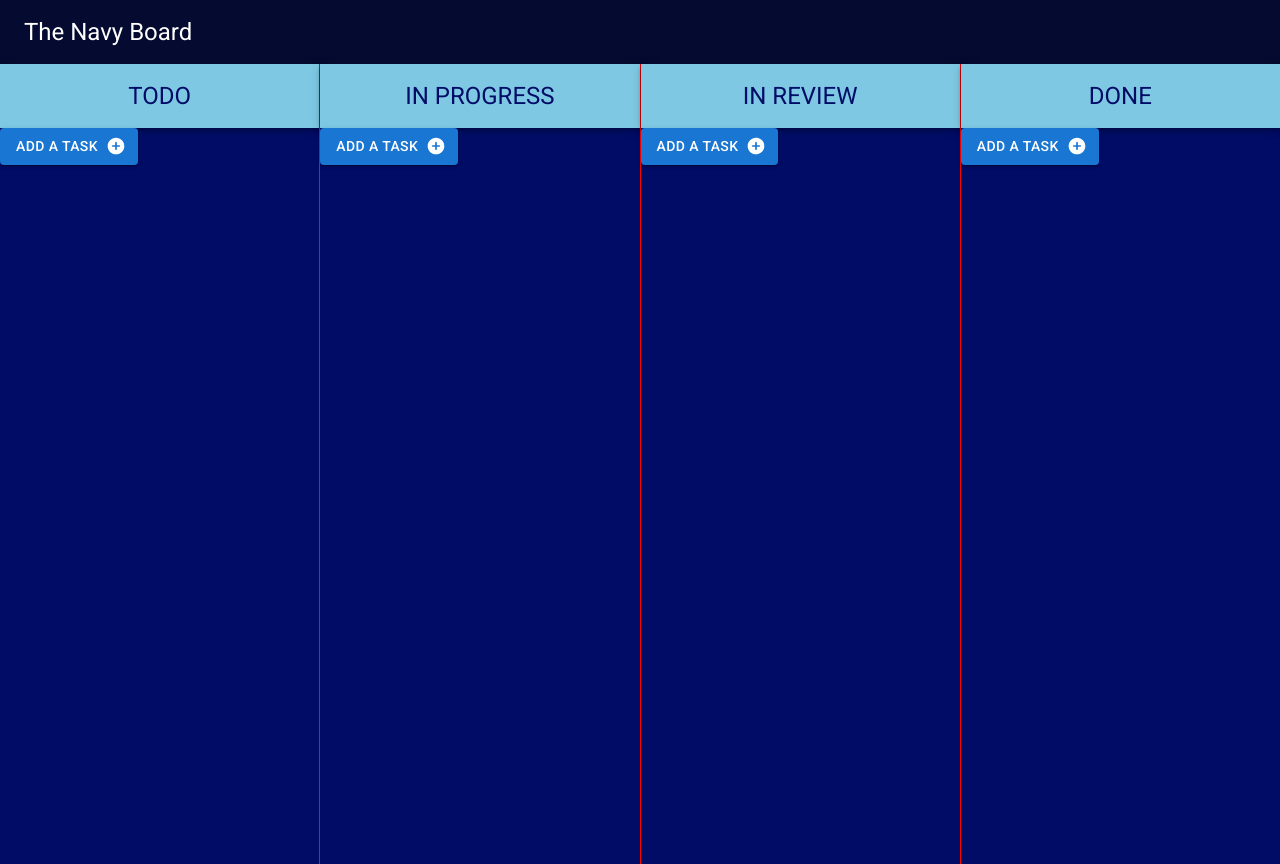
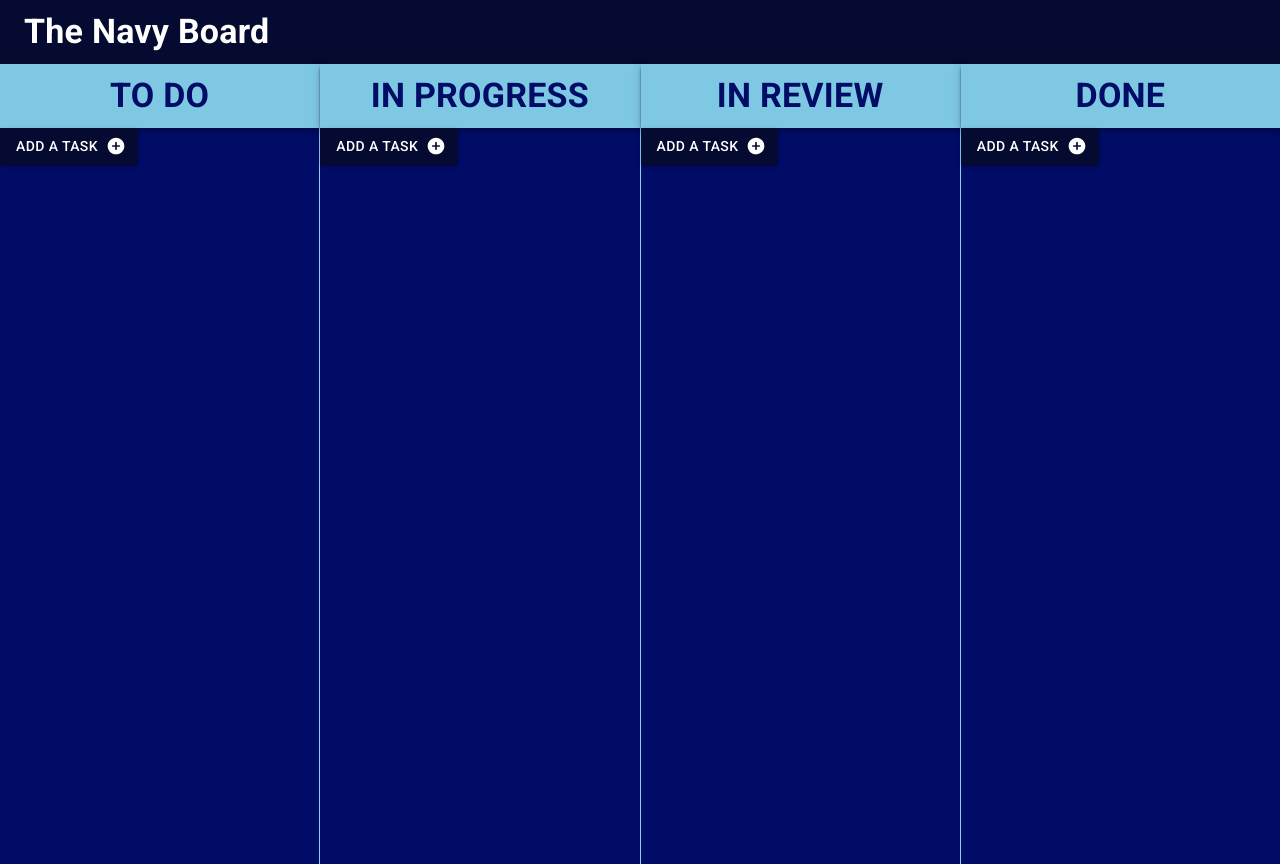
Before and after one commit to tepesalexandru/navy_board, a React (Create React App) app: page / in a window 1280 px wide. Built offline with nearby package versions, Linux system fonts and the light colour scheme.

Commit message:
edited pop-up and homepage design

```diff
--- a/src/App.css
+++ b/src/App.css
@@ -1,5 +1,5 @@
 .container{
-  background-color: red;
+  background-color: lightskyblue;
   height: 100vh;
   width: 100vw;
   display: grid;
@@ -13,7 +13,7 @@
 .inprogress{
   background-color: #000C66;
 }
-.inpreview{
+.inreview{
   background-color: #000C66;
 }
 .done{
--- a/src/App.jsx
+++ b/src/App.jsx
@@ -15,10 +15,9 @@ function App() {
         <AppBar position="static" sx={{ background: "#050A30" }}>
           <Toolbar>
             <Typography
-              variant="h5"
-              sx={{
-                flexGrow: 1,
-              }}
+              variant="h4"
+              sx={{  flexGrow: 1, }}
+              style={{ fontWeight: 600 }}
             >
               The Navy Board
             </Typography>
@@ -28,13 +27,14 @@ function App() {
 
       <div className="container">
         <div className="todo">
-          <AppBar position="static" sx={{ background: "#7EC8E3" }}>
+          <AppBar position="static"  sx={{ background: "#7EC8E3" }}>
             <Toolbar>
               <Typography
-                variant="h5"
-                sx={{ flexGrow: 1, textAlign: "center", color: "#000C66" }}
+                variant="h4"
+                sx={{ flexGrow: 1, textAlign: "center", color: "#000C66"  }}
+                style={{ fontWeight: 600 }}
               >
-                TODO
+                TO DO
               </Typography>
             </Toolbar>
           </AppBar>
@@ -45,8 +45,9 @@ function App() {
           <AppBar position="static" sx={{ background: "#7EC8E3" }}>
             <Toolbar>
               <Typography
-                variant="h5"
+                variant="h4"
                 sx={{ flexGrow: 1, textAlign: "center", color: "#000C66" }}
+                style={{ fontWeight: 600 }}
               >
                 IN PROGRESS
               </Typography>
@@ -55,12 +56,13 @@ function App() {
           <CreateTaskPopup />
         </div>
 
-        <div className="inpreview">
+        <div className="inreview">
           <AppBar position="static" sx={{ background: "#7EC8E3" }}>
             <Toolbar>
               <Typography
-                variant="h5"
+                variant="h4"
                 sx={{ flexGrow: 1, textAlign: "center", color: "#000C66" }}
+                style={{ fontWeight: 600 }}
               >
                 IN REVIEW
               </Typography>
@@ -73,8 +75,9 @@ function App() {
           <AppBar position="static" sx={{ background: "#7EC8E3" }}>
             <Toolbar>
               <Typography
-                variant="h5"
+                variant="h4"
                 sx={{ flexGrow: 1, textAlign: "center", color: "#000C66" }}
+                style={{ fontWeight: 600 }}
               >
                 DONE
               </Typography>
--- a/src/CreateTaskPopup.jsx
+++ b/src/CreateTaskPopup.jsx
@@ -41,8 +41,9 @@ export default function CreateTaskPopup() {
 
   return (
     <div>
-      <Stack spacing={2} direction="row">
+      <Stack spacing={2} direction="row" >
         <Button
+          sx={{ background: "#050A30" }}
           variant="contained"
           endIcon={<AddCircle />}
           onClick={() => setOpen(true)}
@@ -58,30 +59,33 @@ export default function CreateTaskPopup() {
         maxWidth="md"
         fullWidth
       >
-        <DialogTitle id="alert-dialog-title">{"New task"}</DialogTitle>
-        <DialogContent>
+        <DialogTitle id="alert-dialog-title" sx={{ background: "#000C66" }} color="white">{"New task"}</DialogTitle>
+        <DialogContent  sx={{ background: "#000C66" }}>
           <Stack spacing={3}>
             <Input
-              placeholder="Task name"
+
+              placeholder="Add a task name"
               sx={{
-                width: "300px",
+                width: "300px", color:"white"
               }}
             />
             <Input
+
               placeholder="Add a description..."
               sx={{
-                width: "300px",
+                width: "300px",color:"white"
               }}
             />
             <Input
+
               placeholder="Add User"
               sx={{
-                width: "300px",
+                width: "300px", color:"white"
               }}
             />
-            <FormControl className={classes.formControl}>
-            <InputLabel>Set Status</InputLabel>
-            <Select labelId="select-demo" id='status-select' value={value} onChange={HandleChange}>
+            <FormControl className={classes.formControl} sx={{ background: "white"  }}>
+            <InputLabel background="black" sx={{ color: "black"  }}>Set Status</InputLabel>
+            <Select labelId="select-demo" id='status-select'  value={value} onChange={HandleChange}>
               <MenuItem value={'TODO'}>TODO</MenuItem>
               <MenuItem value={'In Progress'}>In Progress</MenuItem>
               <MenuItem value={'In Review'}>In Review</MenuItem>
@@ -94,9 +98,9 @@ export default function CreateTaskPopup() {
         </DialogActions>
           </Stack>
         </DialogContent>
-        <DialogActions>
-          <Button onClick={handleClose} autoFocus>
-            Create
+        <DialogActions sx={{ background: "#000C66" }}>
+          <Button onClick={handleClose} autoFocus sx={{ background: "#050A30" }} variant="contained" >
+                Save
           </Button>
         </DialogActions>
       </Dialog>
```
